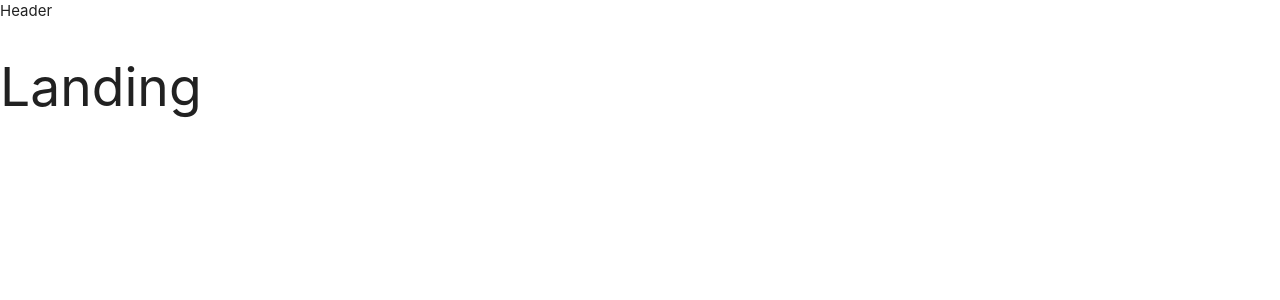
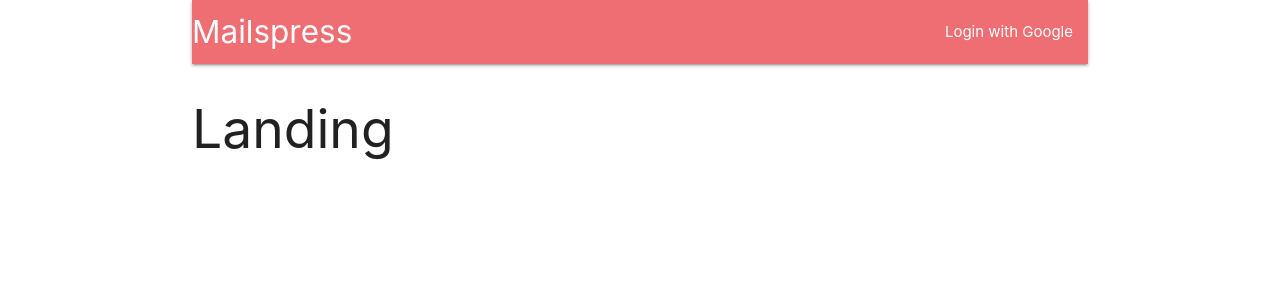
Before and after one commit to KevinRK29/Mailspress, a React (Create React App) app in the folder client/: page / in a window 1280 px wide. Shown: the top 300 px of the page. Built offline with nearby package versions, Linux system fonts and the light colour scheme.

Commit message:
imported axios and redux-thunk and created an axios request

```diff
--- a/client/package.json
+++ b/client/package.json
@@ -3,6 +3,7 @@
   "version": "0.1.0",
   "private": true,
   "dependencies": {
+    "axios": "^0.18.0",
     "css": "^2.2.4",
     "http-proxy-middleware": "^0.19.1",
     "materialize": "^1.0.0",
@@ -12,7 +13,8 @@
     "react-redux": "^6.0.1",
     "react-router-dom": "^4.3.1",
     "react-scripts": "2.1.5",
-    "redux": "^4.0.1"
+    "redux": "^4.0.1",
+    "redux-thunk": "^2.3.0"
   },
   "scripts": {
     "start": "react-scripts start",
--- /dev/null
+++ b/client/src/actions/index.js
@@ -0,0 +1,6 @@
+import axios from "axios";
+import { FETCH_USER } = "./types";
+
+const fetchUser = () => {
+    axios.get("/api/current_user");
+}
--- /dev/null
+++ b/client/src/actions/types.js
@@ -0,0 +1 @@
+export const FETCH_USER = "fetch_user";
--- a/client/src/components/App.js
+++ b/client/src/components/App.js
@@ -8,7 +8,7 @@ const Landing = () => <h2>Landing</h2>;
 
 const App = () => {
   return (
-    <div>
+    <div className="container">
       <BrowserRouter>
         <div>
           <Header />
--- a/client/src/components/Header.js
+++ b/client/src/components/Header.js
@@ -2,7 +2,18 @@ import React, { Component } from "react";
 
 class Header extends Component {
   render() {
-    return <div>Header</div>;
+    return (
+      <nav>
+        <div className="nav-wrapper">
+          <a className="left brand-logo">Mailspress</a>
+          <ul className="right">
+            <li>
+              <a>Login with Google</a>
+            </li>
+          </ul>
+        </div>
+      </nav>
+    );
   }
 }
 
--- a/client/src/index.js
+++ b/client/src/index.js
@@ -3,11 +3,12 @@ import React from "react";
 import ReactDOM from "react-dom";
 import { Provider } from "react-redux";
 import { createStore, applyMiddleware } from "redux";
+import reduxThunk from "redux-thunk";
 
 import App from "./components/App";
 import reducers from "./reducers";
 
-const store = createStore(reducers, {}, applyMiddleware());
+const store = createStore(reducers, {}, applyMiddleware(reduxThunk));
 
 ReactDOM.render(
   <Provider store={store}>
--- a/client/src/setupProxy.js
+++ b/client/src/setupProxy.js
@@ -2,4 +2,5 @@ const proxy = require("http-proxy-middleware");
 
 module.exports = function(app) {
   app.use(proxy("/auth/google", { target: "http://localhost:5000" }));
+  app.use(proxy("/api/*", { target: "http://localhost:5000" }));
 };
```
Also changed, not shown: 1 other file (tests, documents, lock files or other folders).
